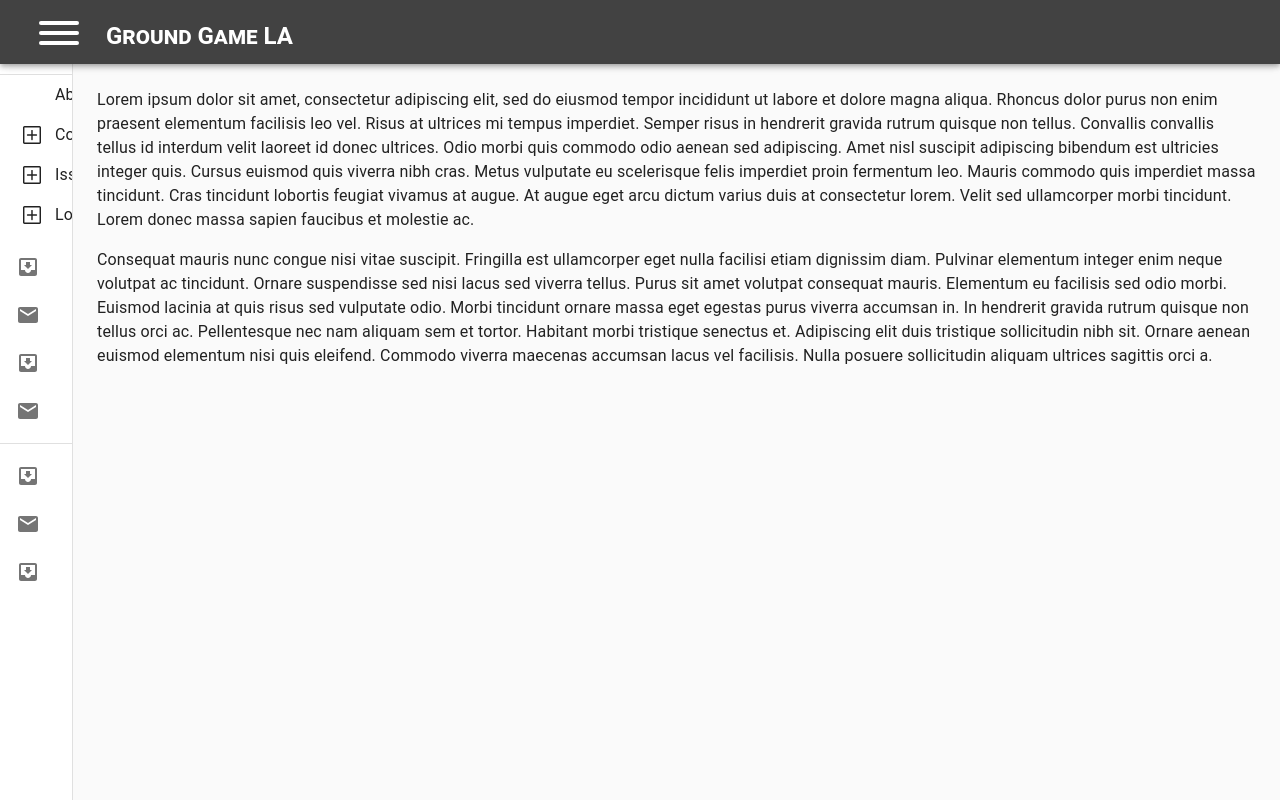
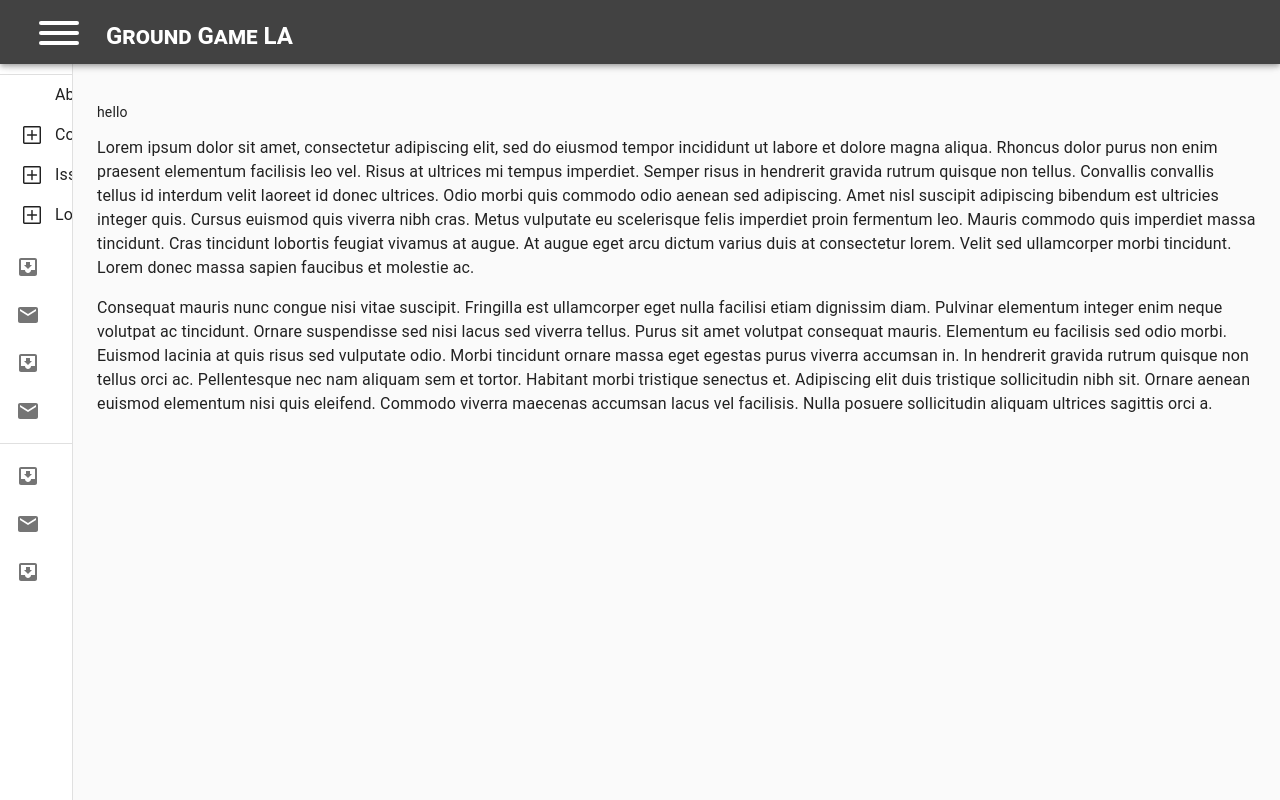
Before and after one commit to tomkel/groundgame, a React (Create React App) app: page /about in a window 1280 px wide. Built offline with nearby package versions, Linux system fonts and the light colour scheme.

Commit message:
Add reach router

```diff
--- a/src/components/layout2.jsx
+++ b/src/components/layout2.jsx
@@ -2,6 +2,7 @@ import React, { useState } from 'react'
 import { makeStyles } from '@material-ui/core/styles'
 import CssBaseline from '@material-ui/core/CssBaseline'
 import Typography from '@material-ui/core/Typography'
+import { Router } from "@reach/router"
 import Bar from './bar'
 import SideNav from './side-nav'
 
@@ -21,6 +22,8 @@ const useStyles = makeStyles(theme => ({
     padding: theme.spacing(3),
   },
 }))
+
+const About = () => <p>hello</p>
 
 export default function Layout() {
   const classes = useStyles()
@@ -43,6 +46,9 @@ export default function Layout() {
       <SideNav isDrawerOpen={open} onPointerOver={pointerOverDrawer} />
       <main className={classes.content}>
         <div className={classes.toolbar} />
+        <Router>
+          <About path="about" />
+        </Router>
         <Typography paragraph>
           Lorem ipsum dolor sit amet, consectetur adipiscing elit, sed do
           eiusmod tempor incididunt ut labore et dolore magna aliqua. Rhoncus
--- a/src/components/nav-contents.jsx
+++ b/src/components/nav-contents.jsx
@@ -3,12 +3,12 @@ import PropTypes from 'prop-types'
 import { useTheme } from '@material-ui/styles'
 import { makeStyles, fade, withStyles } from '@material-ui/core/styles'
 import SvgIcon from '@material-ui/core/SvgIcon'
-
 import TreeView from '@material-ui/lab/TreeView'
 import TreeItem from '@material-ui/lab/TreeItem'
 import Collapse from '@material-ui/core/Collapse'
 import AndroidIcon from '@material-ui/icons/Android'
 import { useSpring, animated } from 'react-spring'
+import { Link } from '@reach/router'
 
 function MinusSquare(props) {
   return (
@@ -63,8 +63,6 @@ TransitionComponent.propTypes = {
   in: PropTypes.bool,
 }
 
-function Link(props) { return <a>{props.children}</a> }
-
 const StyledTreeItem = withStyles((theme) => ({
   iconContainer: {
     '& .close': {
@@ -113,7 +111,7 @@ const useStyles = makeStyles((theme) => ({
 export default function CustomizedTreeView() {
   const classes = useStyles()
 
-  const getNodeId = (() => {
+ const getNodeId = (() => {
     let nodeId = 0
     return () => {
       nodeId += 1
@@ -144,7 +142,7 @@ export default function CustomizedTreeView() {
       </StyledTreeItem>
       <StyledTreeItem nodeId={getNodeId()} label="Local News">
         <StyledTreeItem nodeId={getNodeId()} label="KNOCK.LA" to="https://knock.la" />
-        <StyledTreeItem nodeId={getNodeId()} label="Ground Game Podcast" />
+        <StyledTreeItem nodeId={getNodeId()} label="Ground Game Podcast" to="https://soundcloud.com/groundgamela"/>
       </StyledTreeItem>
     </TreeView>
   )
```
Also changed, not shown: package.json (+4 -3 lines), 1 other file (tests, documents, lock files or other folders).
